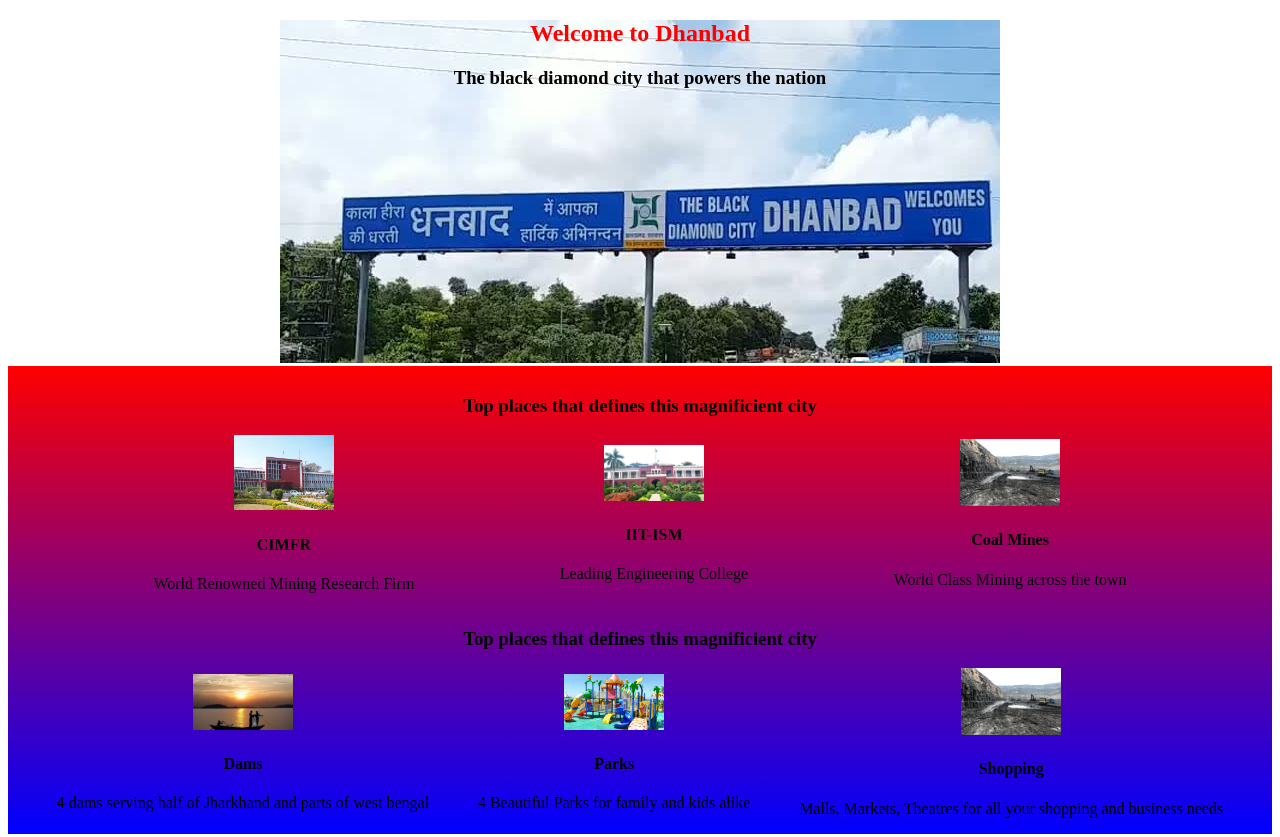
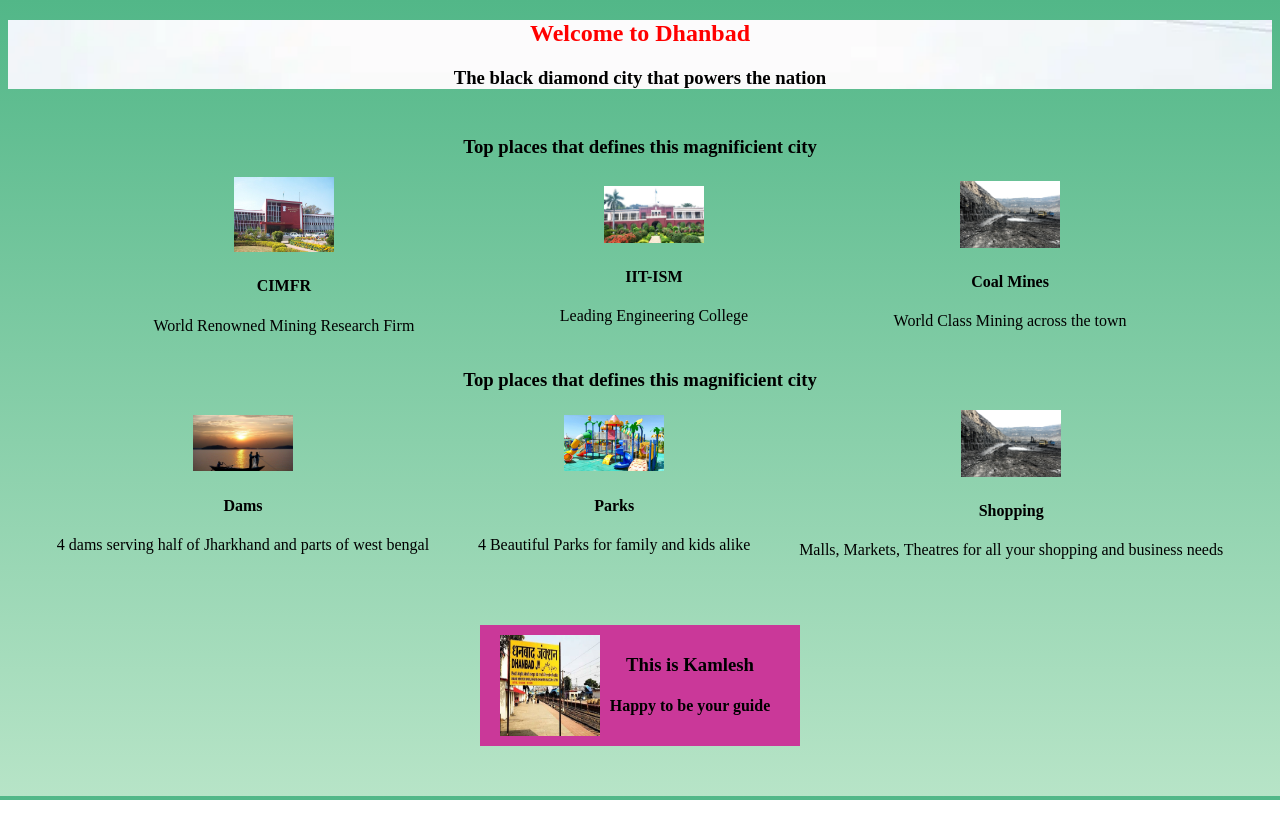
Before and after one commit to kamlesh-21/Hometowm-homepage, a plain HTML site: page index.html in a window 1280 px wide. Shown: the top 837 px of the page. After the commit the page ends 800 px from the top, so only its background shows below. Drawn offline with Linux system fonts and the light colour scheme.

Commit message:
updated css

```diff
--- a/index.html
+++ b/index.html
@@ -11,8 +11,8 @@
 
 <!-- HERO SECTION -->
     <div class="hero">
-        <h2>Welcome to Dhanbad</h2>
-        <h3>The black diamond city that powers the nation</h3>
+        <h2 class="head-title">Welcome to Dhanbad</h2>
+        <h3 class="head-title">The black diamond city that powers the nation</h3>
     </div>
 
 <!-- LANDMARKS SECTION -->
--- a/style.css
+++ b/style.css
@@ -1,15 +1,14 @@
 body {
     text-align: center;
+    background: linear-gradient(#52b788, #b7e4c7);
 }
+
 h2 {
     color: red;
 }
 .hero{
-    background-image: url("images/welcome.jpg");
-    width: 720px;
-    height: 343px;
-    margin: 3px auto;
-
+    background-image: url("images/Dhanbad1.webp");
+    background-size: cover;
 }
 
 img {
@@ -18,7 +17,7 @@ img {
 
 .middle {
     padding-top: 10px;
-    background: linear-gradient(red, blue);
+
 }
 .landmarks, .activities {
 
```
Also changed, not shown: images/Dhanbad1.webp (added).
